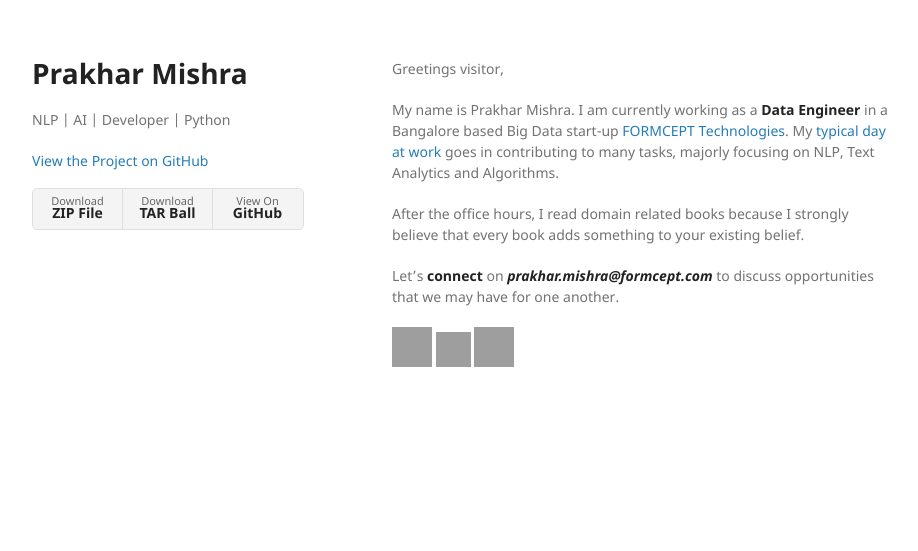
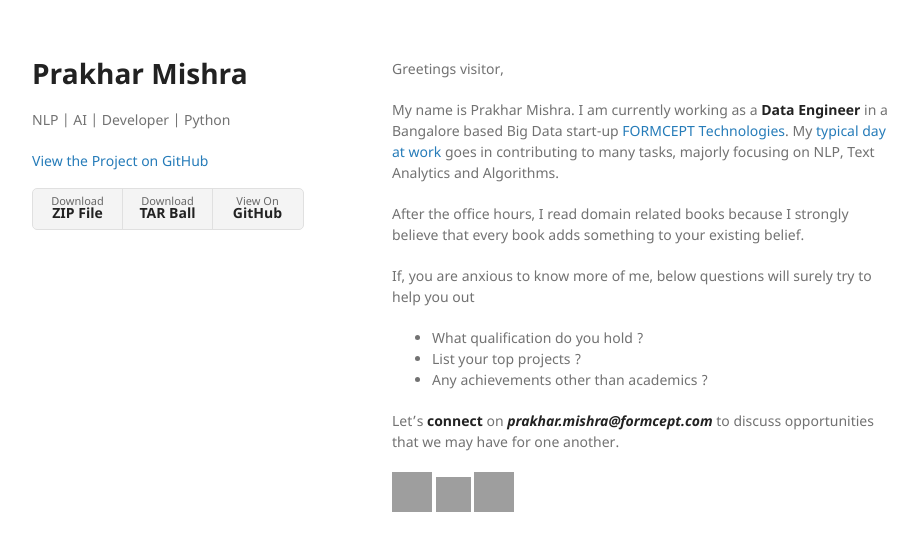
Before and after one commit to prakhar21/profile, a Jekyll site: the page built from index.md, in a window 1280 px wide, cut to the strip 0-551 px from the top of the page. Shown: the whole strip, without its empty margins (178-1096 px from the left). Built offline with Jekyll 4.4.1, drawn with Linux system fonts in a browser that asks for light colours; grey boxes are pictures that could not be loaded.

Commit message:
education

```diff
--- a/index.md
+++ b/index.md
@@ -9,6 +9,11 @@ My name is Prakhar Mishra. I am currently working as a **Data Engineer** in a Ba
 After the office hours, I read domain related books because I strongly believe that every book adds something to your existing belief.
 
 
+If, you are anxious to know more of me, below questions will surely try to help you out
+- What qualification do you hold ?
+- List your top projects ?
+- Any achievements other than academics ?
+
 Let's **connect** on ***prakhar.mishra@formcept.com*** to discuss opportunities that we may have for one another.
 
 [![Github](https://s-media-cache-ak0.pinimg.com/originals/d6/40/57/d6405738890860b9844024299ee0c7a6.jpg){:height="40px" width="40px"}](http://www.github.com/prakhar21)
```
